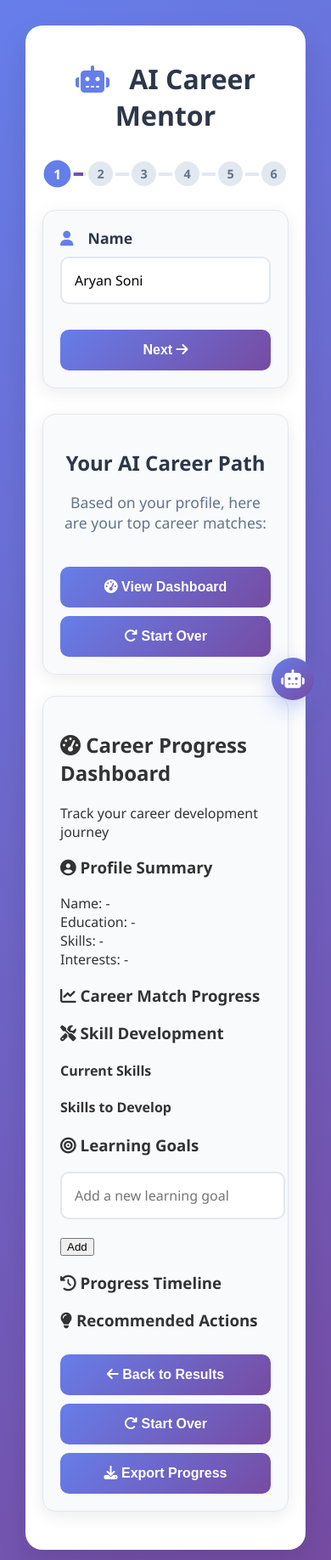
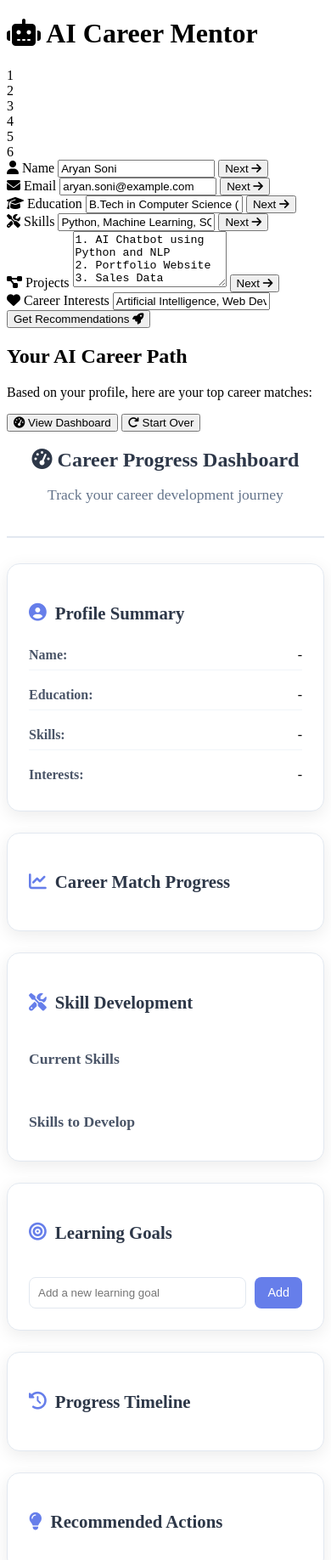
Before and after one commit to Aryansoni116/hackathon, a plain HTML site: page index.html in a window 390 px wide. Shown: the top 1836 px of the page at 85% size. Drawn offline with Linux system fonts and the light colour scheme.

Commit message:
Update styles.css

```diff
--- a/styles.css
+++ b/styles.css
@@ -1,373 +1,269 @@
-* {
-  box-sizing: border-box;
+
+.dashboard-header {
+  text-align: center;
+  margin-bottom: 30px;
+  padding-bottom: 20px;
+  border-bottom: 2px solid #e2e8f0;
 }
 
-body {
-  font-family: 'Segoe UI', Tahoma, Geneva, Verdana, sans-serif;
-  background: linear-gradient(135deg, #667eea 0%, #764ba2 100%);
-  color: #333;
-  margin: 0;
-  padding: 20px;
-  min-height: 100vh;
-  display: flex;
-  justify-content: center;
-  align-items: center;
-}
-
-.container {
-  background: #fff;
-  width: 95%;
-  max-width: 900px;
-  padding: 30px;
-  border-radius: 20px;
-  box-shadow: 0 15px 35px rgba(0,0,0,0.1);
-  animation: fadeIn 0.8s ease;
-  margin: 20px 0;
-}
-
-h1 {
-  text-align: center;
-  color: #2d3748;
-  margin-bottom: 30px;
-  font-size: 2.5em;
-}
-
-h1 i {
-  color: #667eea;
-  margin-right: 15px;
-}
-
-.progress-container {
-  display: flex;
-  justify-content: space-between;
-  position: relative;
-  margin: 40px 0;
-  max-width: 600px;
-  margin-left: auto;
-  margin-right: auto;
-}
-
-.progress-container::before {
-  content: '';
-  position: absolute;
-  top: 50%;
-  left: 0;
-  right: 0;
-  height: 4px;
-  background: #e2e8f0;
-  transform: translateY(-50%);
-  z-index: 0;
-}
-
-.progress-bar {
-  position: absolute;
-  top: 50%;
-  left: 0;
-  height: 4px;
-  background: linear-gradient(90deg, #667eea, #764ba2);
-  z-index: 1;
-  transition: width 0.4s ease;
-  transform: translateY(-50%);
-}
-
-.progress-step {
-  z-index: 2;
-  width: 40px;
-  height: 40px;
-  background: #e2e8f0;
-  border-radius: 50%;
-  display: flex;
-  justify-content: center;
-  align-items: center;
-  font-weight: bold;
-  color: #64748b;
-  border: 3px solid #fff;
-  transition: all 0.3s ease;
-}
-
-.progress-step.active {
-  background: #667eea;
-  color: #fff;
-  transform: scale(1.1);
-}
-
-.card {
-  background: #f8fafc;
-  padding: 30px;
-  border-radius: 15px;
-  margin: 25px 0;
-  box-shadow: 0 5px 20px rgba(0,0,0,0.08);
-  border: 1px solid #e2e8f0;
-}
-
-.form-step {
-  display: flex;
-  flex-direction: column;
-  margin-bottom: 0;
-}
-
-.form-step.hidden {
-  display: none;
-}
-
-label {
-  font-weight: 600;
-  margin-bottom: 10px;
-  color: #2d3748;
-  font-size: 1.1em;
-}
-
-label i {
-  color: #667eea;
-  margin-right: 8px;
-  width: 20px;
-}
-
-input, textarea {
-  padding: 15px;
-  border-radius: 10px;
-  border: 2px solid #e2e8f0;
-  font-size: 16px;
-  margin-bottom: 20px;
-  transition: all 0.3s ease;
-  font-family: inherit;
-}
-
-input:focus, textarea:focus {
-  border-color: #667eea;
-  outline: none;
-  box-shadow: 0 0 0 3px rgba(102, 126, 234, 0.1);
-  transform: translateY(-2px);
-}
-
-.btn {
-  padding: 15px 30px;
-  border: none;
-  background: linear-gradient(135deg, #667eea, #764ba2);
-  color: #fff;
-  border-radius: 10px;
-  cursor: pointer;
-  font-weight: bold;
-  font-size: 16px;
-  transition: all 0.3s ease;
-  align-self: flex-start;
-  margin-top: 10px;
-}
-
-.btn:hover {
-  background: linear-gradient(135deg, #5a6fd8, #6a4190);
-  transform: translateY(-3px);
-  box-shadow: 0 7px 20px rgba(102, 126, 234, 0.3);
-}
-
-.btn:active {
-  transform: translateY(-1px);
-}
-
-.btn:disabled {
-  background: #a0aec0;
-  cursor: not-allowed;
-  transform: none;
-  box-shadow: none;
-}
-
-#results {
-  margin-top: 30px;
-}
-
-.results-header {
-  text-align: center;
-  margin-bottom: 30px;
-}
-
-.results-header h2 {
+.dashboard-header h2 {
   color: #2d3748;
   margin-bottom: 10px;
 }
 
-.results-header p {
+.dashboard-header p {
   color: #64748b;
   font-size: 1.1em;
 }
 
-.role-card {
+.dashboard-grid {
+  display: grid;
+  grid-template-columns: repeat(auto-fit, minmax(300px, 1fr));
+  gap: 25px;
+  margin-bottom: 30px;
+}
+
+.dashboard-card {
   background: #fff;
-  border: 2px solid #e2e8f0;
   border-radius: 15px;
   padding: 25px;
-  margin-bottom: 25px;
   box-shadow: 0 5px 20px rgba(0,0,0,0.08);
+  border: 1px solid #e2e8f0;
   transition: all 0.3s ease;
-  position: relative;
-  overflow: hidden;
 }
 
-.role-card::before {
-  content: '';
-  position: absolute;
-  top: 0;
-  left: 0;
-  right: 0;
-  height: 4px;
-  background: linear-gradient(90deg, #667eea, #764ba2);
-}
-
-.role-card:hover {
+.dashboard-card:hover {
   transform: translateY(-5px);
   box-shadow: 0 10px 30px rgba(0,0,0,0.15);
 }
 
-.role-header {
+.dashboard-card h3 {
+  color: #2d3748;
+  margin-bottom: 20px;
+  font-size: 1.3em;
+  display: flex;
+  align-items: center;
+}
+
+.dashboard-card h3 i {
+  margin-right: 10px;
+  color: #667eea;
+}
+
+
+.profile-info {
+  display: flex;
+  flex-direction: column;
+  gap: 12px;
+}
+
+.info-item {
   display: flex;
   justify-content: space-between;
+  padding: 8px 0;
+  border-bottom: 1px solid #f1f5f9;
+}
+
+.info-item:last-child {
+  border-bottom: none;
+}
+
+.info-item .label {
+  font-weight: 600;
+  color: #4a5568;
+}
+
+
+.skill-categories {
+  display: flex;
+  flex-direction: column;
+  gap: 20px;
+}
+
+.skill-category h4 {
+  color: #4a5568;
+  margin-bottom: 10px;
+  font-size: 1.1em;
+}
+
+.skill-tags {
+  display: flex;
+  flex-wrap: wrap;
+  gap: 8px;
+}
+
+.skill-tag {
+  background: #667eea;
+  color: white;
+  padding: 5px 12px;
+  border-radius: 20px;
+  font-size: 0.9em;
+  font-weight: 500;
+}
+
+.skill-tag.to-learn {
+  background: #ed8936;
+}
+
+
+#learningGoalsList {
+  margin-bottom: 20px;
+  max-height: 200px;
+  overflow-y: auto;
+}
+
+.goal-item {
+  display: flex;
   align-items: center;
-  margin-bottom: 15px;
-  flex-wrap: wrap;
+  padding: 10px;
+  background: #f7fafc;
+  border-radius: 8px;
+  margin-bottom: 8px;
+}
+
+.goal-item input[type="checkbox"] {
+  margin-right: 10px;
+}
+
+.goal-item.completed {
+  opacity: 0.7;
+  text-decoration: line-through;
+}
+
+.add-goal {
+  display: flex;
   gap: 10px;
 }
 
-.role-header h3 {
-  margin: 0;
-  color: #2d3748;
-  font-size: 1.4em;
+.add-goal input {
+  flex: 1;
+  padding: 10px;
+  border-radius: 8px;
+  border: 1px solid #e2e8f0;
 }
 
-.match-badge {
-  background: linear-gradient(135deg, #48bb78, #38a169);
+.btn-small {
+  padding: 10px 15px;
+  background: #667eea;
   color: white;
-  padding: 5px 15px;
-  border-radius: 20px;
-  font-weight: bold;
+  border: none;
+  border-radius: 8px;
+  cursor: pointer;
   font-size: 0.9em;
 }
 
-.skills-section {
-  margin: 20px 0;
-  display: grid;
-  grid-template-columns: 1fr 1fr;
-  gap: 20px;
+
+.timeline-item {
+  position: relative;
+  padding-left: 30px;
+  margin-bottom: 20px;
 }
 
-.skill-group {
-  padding: 15px;
-  background: #f7fafc;
-  border-radius: 10px;
-  border-left: 4px solid #667eea;
+.timeline-item::before {
+  content: '';
+  position: absolute;
+  left: 0;
+  top: 5px;
+  width: 12px;
+  height: 12px;
+  border-radius: 50%;
+  background: #667eea;
 }
 
-.learning-path, .resources {
-  margin: 20px 0;
-  padding: 20px;
-  background: #f7fafc;
-  border-radius: 10px;
+.timeline-item::after {
+  content: '';
+  position: absolute;
+  left: 5px;
+  top: 17px;
+  width: 2px;
+  height: calc(100% + 3px);
+  background: #e2e8f0;
 }
 
-.learning-path ul, .resources ul {
-  margin: 10px 0 0 0;
-  padding-left: 20px;
+.timeline-item:last-child::after {
+  display: none;
 }
 
-.learning-path li, .resources li {
-  margin-bottom: 10px;
-  line-height: 1.5;
+.timeline-date {
+  font-weight: 600;
+  color: #4a5568;
+  font-size: 0.9em;
 }
 
-.resources a {
-  color: #667eea;
-  text-decoration: none;
-  transition: color 0.3s ease;
+.timeline-content {
+  color: #2d3748;
 }
 
-.resources a:hover {
-  color: #764ba2;
-  text-decoration: underline;
+.action-item {
+  display: flex;
+  align-items: flex-start;
+  padding: 12px;
+  background: #f0fff4;
+  border-radius: 8px;
+  margin-bottom: 10px;
+  border-left: 4px solid #48bb78;
 }
 
-.ai-assistant {
-  position: fixed;
-  bottom: 30px;
-  right: 30px;
-  background: linear-gradient(135deg, #667eea, #764ba2);
-  color: #fff;
-  width: 60px;
-  height: 60px;
-  border-radius: 50%;
+.action-item i {
+  margin-right: 10px;
+  color: #48bb78;
+}
+
+.action-item.warning {
+  background: #fffaf0;
+  border-left-color: #ed8936;
+}
+
+.action-item.warning i {
+  color: #ed8936;
+}
+
+/* Career Progress Chart */
+.progress-item {
+  margin-bottom: 15px;
+}
+
+.progress-role {
+  display: flex;
+  justify-content: space-between;
+  margin-bottom: 5px;
+}
+
+.progress-bar-container {
+  height: 10px;
+  background: #e2e8f0;
+  border-radius: 5px;
+  overflow: hidden;
+}
+
+.progress-bar-fill {
+  height: 100%;
+  background: linear-gradient(90deg, #667eea, #764ba2);
+  border-radius: 5px;
+  transition: width 0.5s ease;
+}
+
+
+.dashboard-actions {
   display: flex;
   justify-content: center;
-  align-items: center;
-  box-shadow: 0 8px 25px rgba(102, 126, 234, 0.4);
-  cursor: pointer;
-  font-size: 26px;
-  transition: all 0.3s ease;
-  z-index: 1000;
+  gap: 15px;
+  flex-wrap: wrap;
+  padding-top: 20px;
+  border-top: 2px solid #e2e8f0;
 }
 
-.ai-assistant:hover {
-  transform: scale(1.1) rotate(10deg);
-  box-shadow: 0 12px 30px rgba(102, 126, 234, 0.6);
-}
-
-.fade-in {
-  animation: fadeIn 0.6s ease forwards;
-}
-
-@keyframes fadeIn {
-  from {
-    opacity: 0;
-    transform: translateY(20px);
-  }
-  to {
-    opacity: 1;
-    transform: translateY(0);
-  }
-}
 
 @media (max-width: 768px) {
-  .container {
-    padding: 20px;
-    margin: 10px;
-    width: calc(100% - 20px);
-  }
-
-  h1 {
-    font-size: 2em;
-  }
-
-  .skills-section {
+  .dashboard-grid {
     grid-template-columns: 1fr;
   }
 
-  .role-header {
+  .dashboard-actions {
     flex-direction: column;
-    align-items: flex-start;
   }
 
-  .progress-step {
-    width: 35px;
-    height: 35px;
-    font-size: 0.9em;
-  }
-
-  .ai-assistant {
-    bottom: 20px;
-    right: 20px;
-    width: 50px;
-    height: 50px;
-    font-size: 22px;
+  .dashboard-actions .btn {
+    width: 100%;
   }
 }
-
-@media (max-width: 480px) {
-  .card {
-    padding: 20px;
-  }
-
-  .btn {
-    width: 100%;
-    text-align: center;
-  }
-
-  .progress-container {
-    margin: 20px 0;
-  }
-}
```
